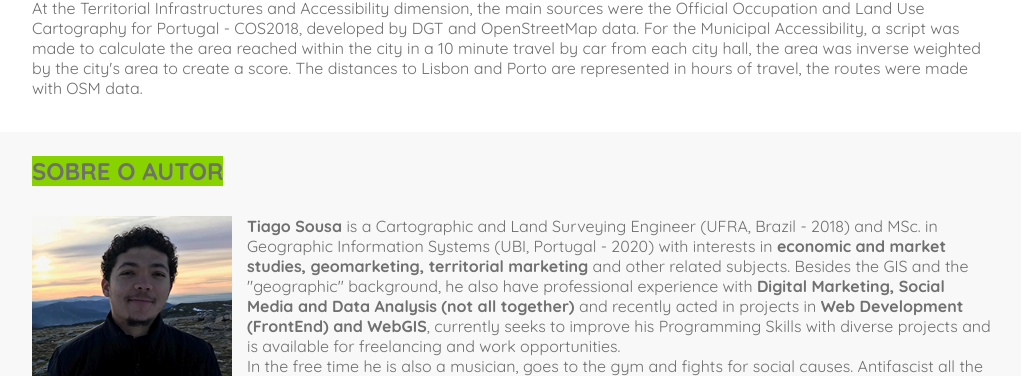
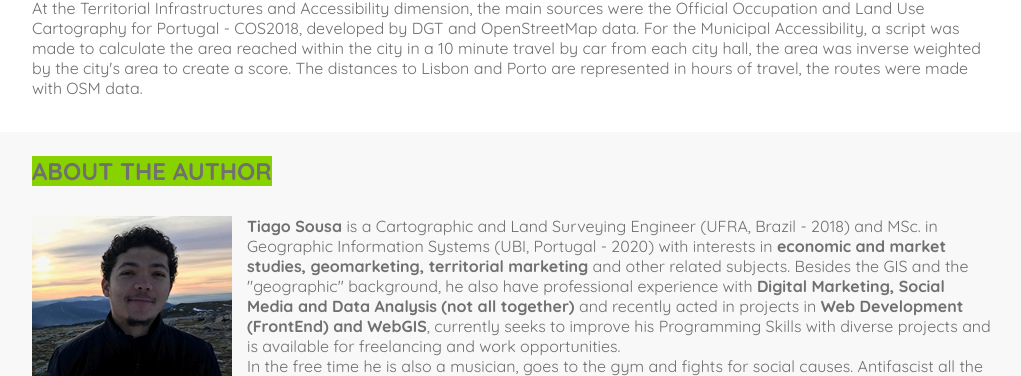
Before and after one commit to tgsousa1/ipaicentro, a plain HTML site: page index_en.html in a window 1280 px wide. Shown: the part 4188-4564 px from the top of the page, without its empty margins (128-1149 px from the left). Drawn offline with nearby package versions, Linux system fonts and the light colour scheme.

Commit message:
Update index_en.html

```diff
--- a/index_en.html
+++ b/index_en.html
@@ -1071,7 +1071,7 @@ each class has a potential qualification, going from "Very Low"  (red cities) to
     </div>
 
     <div class="destaques">
-      <div class="divtit"><h2><span  style="background-color:#88d200;">SOBRE O AUTOR</span></h2></div>
+      <div class="divtit"><h2><span  style="background-color:#88d200;">ABOUT THE AUTHOR</span></h2></div>
       <img src="img/minifoto.png" style="height: 200px; width: auto; float: left; margin: 0px 15px 15px 0px;">
       <p><b>Tiago Sousa</b> is a Cartographic and Land Surveying Engineer (UFRA, Brazil - 2018) and MSc. in Geographic Information Systems
         (UBI, Portugal - 2020) with interests in <b>economic and market studies, geomarketing, territorial marketing</b>
```
